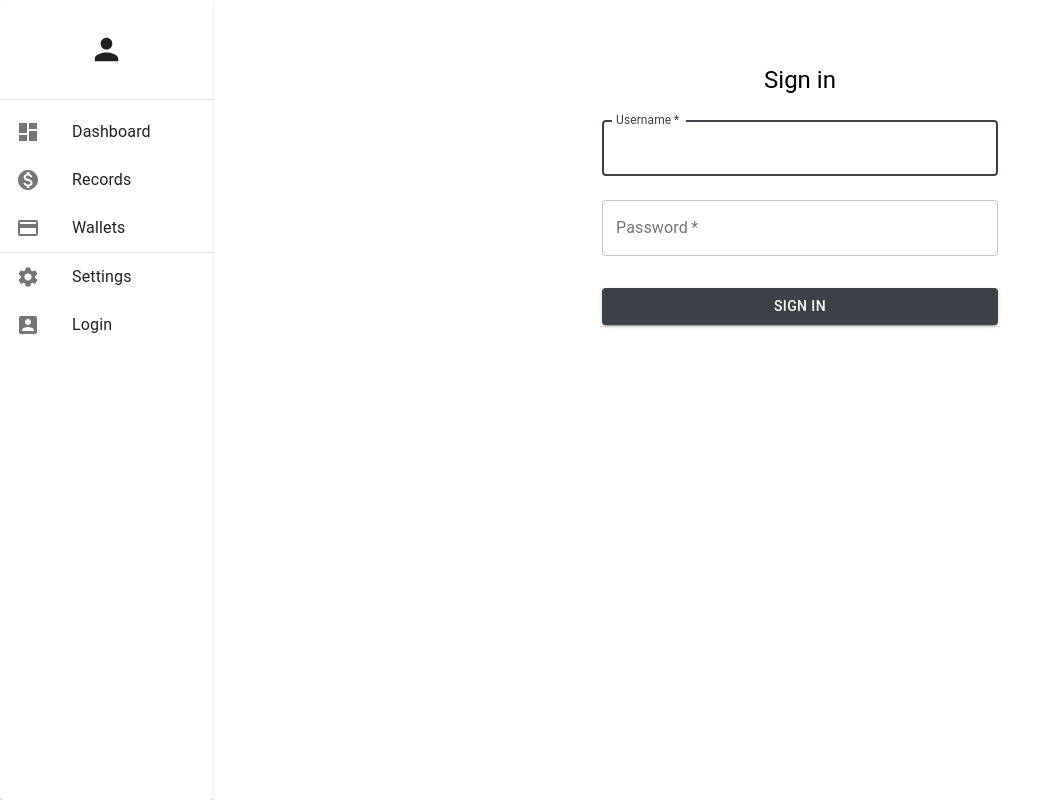
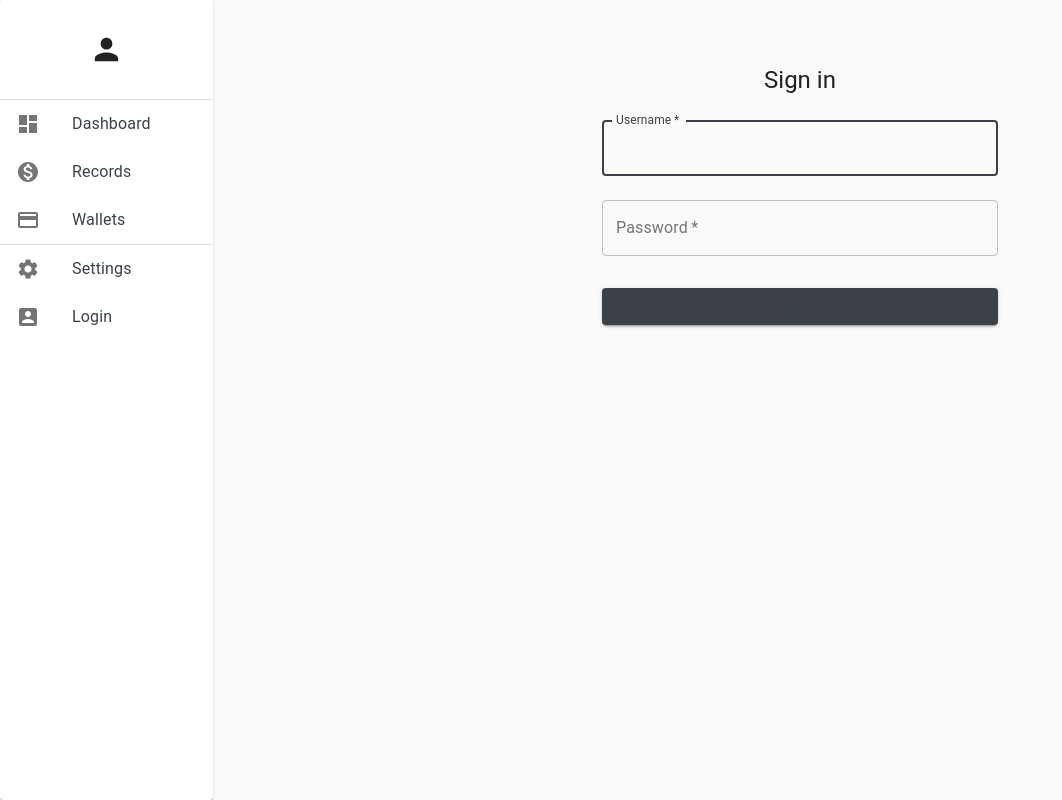
Before and after one commit to proohit/accountingapp, a Next.js app: page /login in a window 1280 px wide. Shown: the whole page, without its empty margins (0-1062 px from the left). Built offline with nearby package versions, Linux system fonts and the light colour scheme.

Commit message:
acc theme colors

```diff
--- a/src/shared/components/NavigationBar.tsx
+++ b/src/shared/components/NavigationBar.tsx
@@ -16,8 +16,10 @@ import {
   Person,
   Settings,
 } from '@material-ui/icons';
+import { useRouter } from 'next/dist/client/router';
 import React, { FunctionComponent } from 'react';
 import { useAuthentication } from '../../authentication/hooks/useAuthentication';
+import Routes from '../constants/Routes';
 import LoginListItem from './LoginListItem';
 import LogoutListItem from './LogoutListItem';
 import NavigationLinkItem from './NavigationLinkItem';
@@ -26,6 +28,7 @@ const styles = makeStyles((theme) => ({
   drawer: {
     height: '100vh',
     position: 'sticky',
+    overflow: 'auto',
     top: 0,
   },
   header: {
@@ -37,6 +40,18 @@ const styles = makeStyles((theme) => ({
 export const NavigationBar: FunctionComponent = () => {
   const { logout, authenticated, username } = useAuthentication();
   const classes = styles();
+  const router = useRouter();
+
+  const getCurrentRoute = (): Routes => {
+    switch (router.route) {
+      case Routes.DASHBOARD:
+        return Routes.DASHBOARD;
+      case Routes.RECORDS:
+        return Routes.RECORDS;
+      case Routes.WALLETS:
+        return Routes.WALLETS;
+    }
+  };
 
   return (
     <Paper className={classes.drawer}>
@@ -52,18 +67,25 @@ export const NavigationBar: FunctionComponent = () => {
         <Typography variant="h4">{username}</Typography>
       </Grid>
       <Divider />
-      <List>
+      <List disablePadding>
         <NavigationLinkItem
           icon={<Dashboard />}
-          link="/home"
+          link={Routes.DASHBOARD}
           text="Dashboard"
+          active={getCurrentRoute() === Routes.DASHBOARD}
         />
         <NavigationLinkItem
           icon={<MonetizationOn />}
-          link="/records"
+          link={Routes.RECORDS}
           text="Records"
+          active={getCurrentRoute() === Routes.RECORDS}
         />
-        <NavigationLinkItem icon={<Payment />} link="/wallets" text="Wallets" />
+        <NavigationLinkItem
+          icon={<Payment />}
+          link={Routes.WALLETS}
+          text="Wallets"
+          active={getCurrentRoute() === Routes.WALLETS}
+        />
         <Divider />
         <ListItem>
           <ListItemIcon>
--- a/src/shared/components/NavigationLinkItem.tsx
+++ b/src/shared/components/NavigationLinkItem.tsx
@@ -1,18 +1,38 @@
-import { ListItem, ListItemIcon, ListItemText } from '@material-ui/core';
+import {
+  ListItem,
+  ListItemIcon,
+  ListItemText,
+  makeStyles,
+} from '@material-ui/core';
+import clsx from 'clsx';
 import Link from 'next/link';
 import React from 'react';
+import Routes from '../constants/Routes';
 
 interface NavigationItemProps {
   icon: JSX.Element;
-  link: string;
+  link: Routes;
   text: string;
+  active: boolean;
 }
 
+const styles = makeStyles((theme) => ({
+  active: {
+    backgroundColor: theme.palette.secondary.main,
+  },
+}));
+
 const NavigationLinkItem = (props: NavigationItemProps) => {
-  const { icon, link, text } = props;
+  const { icon, link, text, active } = props;
+  const classes = styles();
+
   return (
     <Link href={link} passHref>
-      <ListItem button component="a">
+      <ListItem
+        button
+        className={clsx({ [classes.active]: active })}
+        component="a"
+      >
         <ListItemIcon>{icon}</ListItemIcon>
         <ListItemText primary={text} />
       </ListItem>
--- a/src/shared/components/Providers.tsx
+++ b/src/shared/components/Providers.tsx
@@ -1,5 +1,5 @@
 import * as React from 'react';
-import { ThemeProvider } from '@material-ui/core';
+import { CssBaseline, ThemeProvider } from '@material-ui/core';
 import { AccTheme } from '../globals/styles/AccTheme';
 import { AuthenticationProvider } from '../../authentication/components/AuthenticationProvider';
 import { RecordsProvider } from '../../records/components/RecordsProvider';
@@ -7,6 +7,7 @@ import { RecordsProvider } from '../../records/components/RecordsProvider';
 const Providers: React.FunctionComponent = (props) => {
   return (
     <ThemeProvider theme={AccTheme}>
+      <CssBaseline />
       <AuthenticationProvider>
         <RecordsProvider>{props.children}</RecordsProvider>
       </AuthenticationProvider>
--- /dev/null
+++ b/src/shared/constants/Routes.ts
@@ -0,0 +1,7 @@
+enum Routes {
+  DASHBOARD = '/home',
+  RECORDS = '/records',
+  WALLETS = '/wallets',
+}
+
+export default Routes;
--- a/src/shared/globals/styles/AccTheme.ts
+++ b/src/shared/globals/styles/AccTheme.ts
@@ -1,17 +1,62 @@
 import { createMuiTheme } from '@material-ui/core';
+import createPalette from '@material-ui/core/styles/createPalette';
 
-export const AccTheme = createMuiTheme({
-  palette: {
+const palette = createPalette({
   type: 'light',
   primary: {
     main: '#3b4147',
     dark: '#151b20',
     light: '#656c72',
+    contrastText: '#3b4147',
   },
   secondary: {
     main: '#dedbd2',
     light: '#ffffff',
     dark: '#aca9a1',
+    contrastText: '#dedbd2',
+  },
+});
+
+export const AccTheme = createMuiTheme({
+  palette: { ...palette },
+  overrides: {
+    MuiTableRow: {
+      hover: {
+        '&:hover': {
+          '&&': {
+            backgroundColor: palette.secondary.main,
+          },
+        },
+      },
+    },
+    MuiTableCell: {
+      head: {
+        fontWeight: 'bold',
+        borderBottom: `1px solid ${palette.secondary.dark}`,
+        color: palette.primary.main,
+      },
+    },
+    MuiTableSortLabel: {
+      active: {
+        '&&': {
+          color: `${palette.secondary.dark} !important`,
+        },
+      },
+      icon: {
+        '&&': {
+          color: `${palette.secondary.dark} !important`,
+        },
+      },
+    },
+    MuiListItem: {
+      root: {
+        color: palette.primary.main,
+      },
+      button: {
+        '&:hover': {
+          backgroundColor: palette.secondary.main,
+        },
+      },
     },
   },
 });
```
Lines whose indentation alone changed are shown as unchanged.
